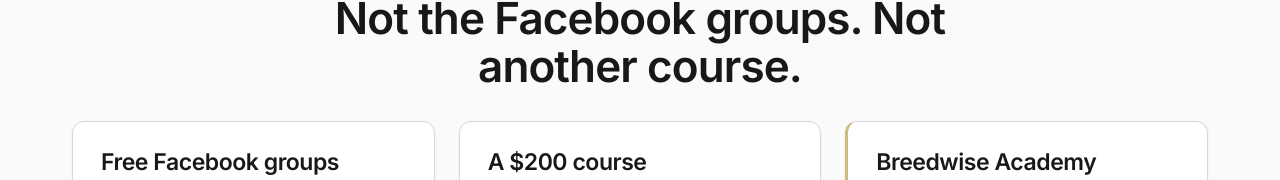
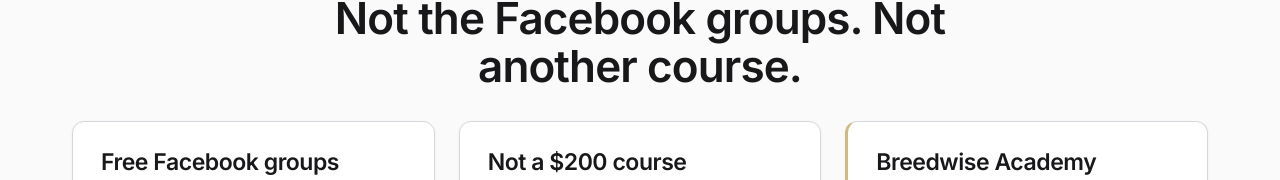
Before and after one commit to Breedwise/Breedwise, a plain HTML site: page academy/index.html in a window 1280 px wide. Shown: the part 4038-4218 px from the top of the page. Drawn offline with Linux system fonts and the light colour scheme; a script that the page names is missing.

Commit message:
Academy home: middle comparison card -> 'Not a $200 course'
Co-Authored-By: Claude Opus 4.8 <noreply@anthropic.com>

```diff
--- a/academy/index.html
+++ b/academy/index.html
@@ -207,7 +207,7 @@
     </div>
     <div class="grid-3" style="margin-top:30px">
       <div class="card"><h3>Free Facebook groups</h3><p>Opinions, politics and gatekeeping. Fifty answers, no standard, and no one accountable for your results.</p></div>
-      <div class="card"><h3>A $200 course</h3><p>Information you watch once and forget. No coaching, no implementation, no one checking your work.</p></div>
+      <div class="card"><h3>Not a $200 course</h3><p>Information you watch once and forget. No coaching, no implementation, no one checking your work.</p></div>
       <div class="card" style="border-left:3px solid var(--gold)"><h3>Breedwise Academy</h3><p>A vet-verified standard, daily coaching, done-for-you systems, and a certification you earn. Built to get implemented, not just consumed.</p></div>
     </div>
   </div>
```
